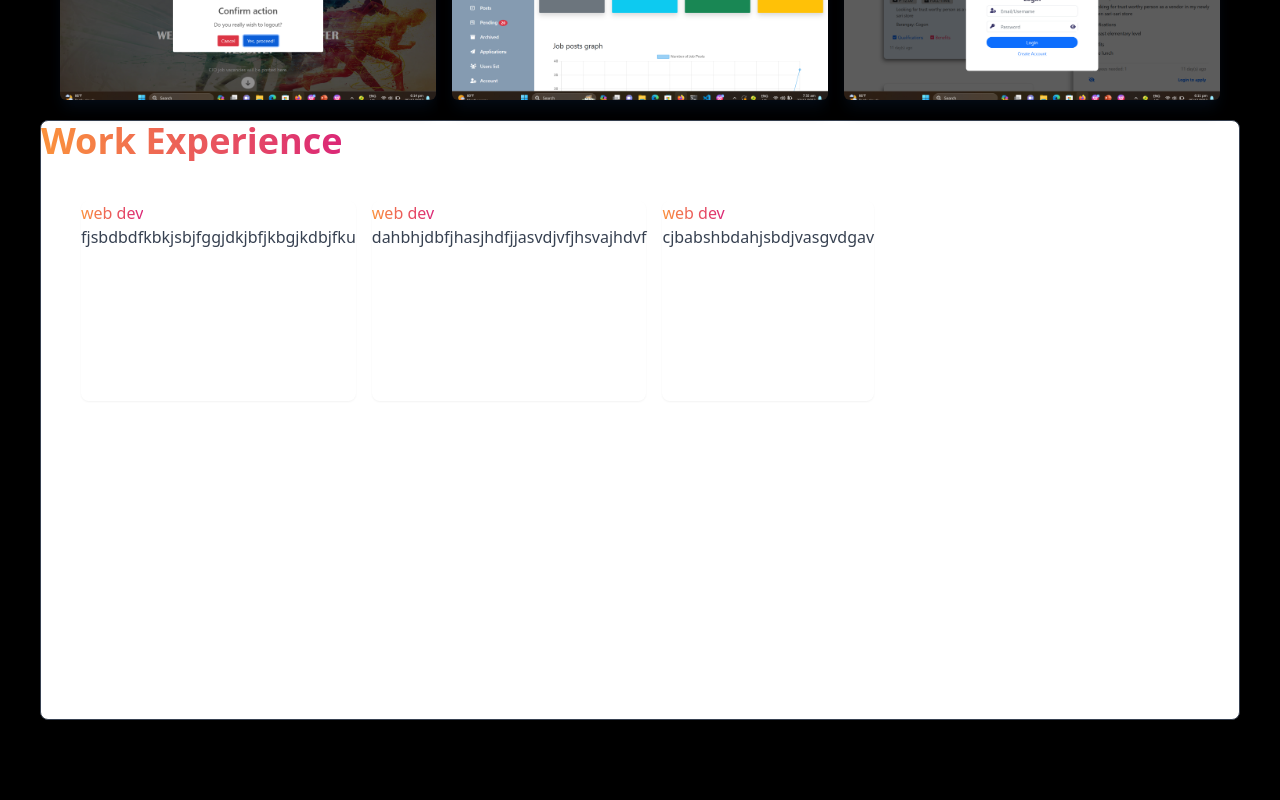
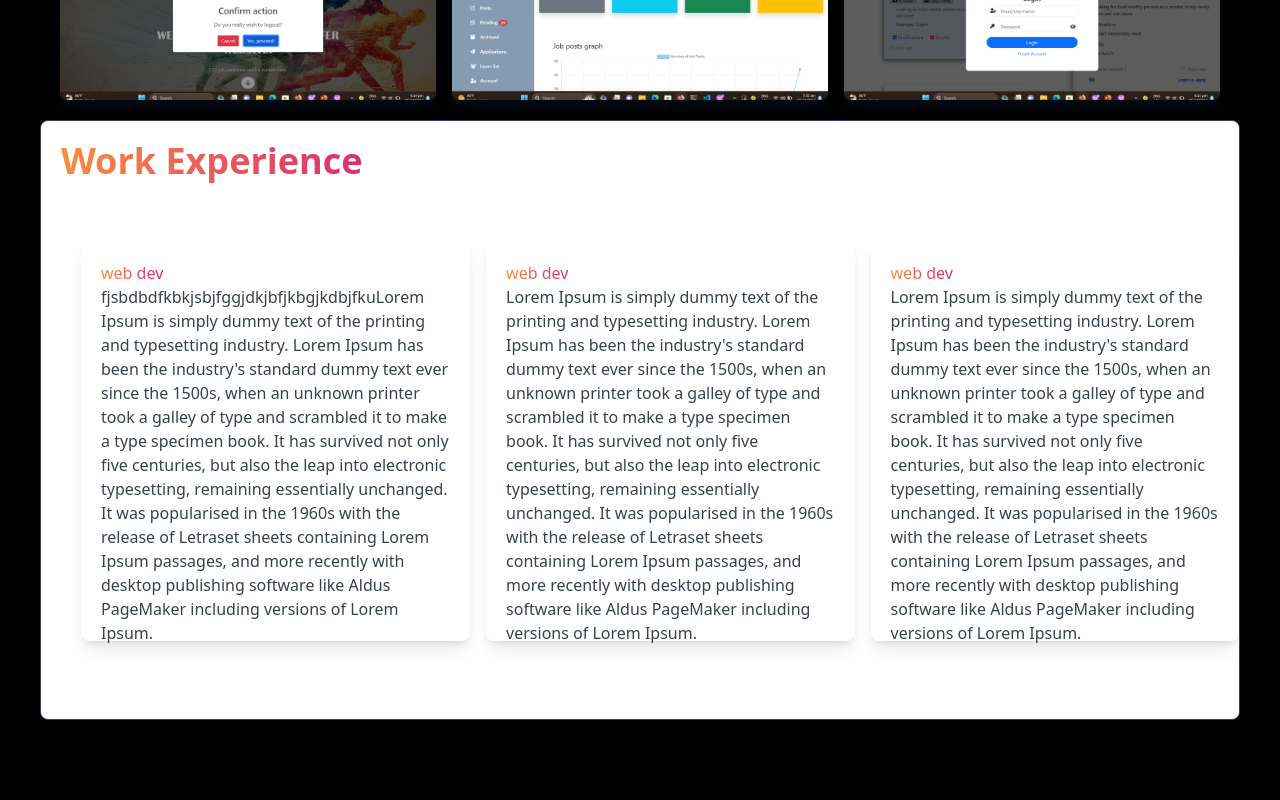
Before and after one commit to lenorcon/ReactPortfolio, a React (Create React App) app: page / in a window 1280 px wide. Shown: the part 1780-2580 px from the top of the page. Built offline with nearby package versions, Linux system fonts and the light colour scheme.

Commit message:
lenor's commit

```diff
--- a/src/components/experience.jsx
+++ b/src/components/experience.jsx
@@ -2,20 +2,20 @@ import React from 'react'
 
 const experience = () => {
   return (
-      <div className='border  border-gray-700 rounded-lg bg-white h-[600px] max-w-[1200px] mx-auto text-gray-700 items-center'>
-          <h1 className=' text-4xl font-bold primary-color item-center'> Work Experience</h1>
+      <div className='border  border-gray-700 rounded-lg bg-white h-[600px] max-w-[1200px] mx-auto text-gray-700 items-center sm:grid-cols-2 md:grid-cols-3' id='experience'>
+          <h1 className='p-5 text-4xl font-bold primary-color item-center'> Work Experience</h1>
           <div className=' ml-10 mt-10 flex grid-cols-2 gap-4 h-[200px] max-w-[1200px]'>
-            <div className='bg-red rounded-lg shadow-sm h-[200px] max-w-[400px] items-center'>
+            <div className='p-5 border-gray-700 rounded-lg shadow-lg h-[400px] max-w-[400px] items-center'>
                 <h1 className='primary-color text-center'>web dev</h1>
-                <p>fjsbdbdfkbkjsbjfggjdkjbfjkbgjkdbjfku</p>
+                <p>fjsbdbdfkbkjsbjfggjdkjbfjkbgjkdbjfkuLorem Ipsum is simply dummy text of the printing and typesetting industry. Lorem Ipsum has been the industry's standard dummy text ever since the 1500s, when an unknown printer took a galley of type and scrambled it to make a type specimen book. It has survived not only five centuries, but also the leap into electronic typesetting, remaining essentially unchanged. It was popularised in the 1960s with the release of Letraset sheets containing Lorem Ipsum passages, and more recently with desktop publishing software like Aldus PageMaker including versions of Lorem Ipsum.</p>
             </div>
-            <div className='bg-red rounded-lg shadow-sm h-[200px] max-w-[400px] items-center'>
+            <div className='p-5 bg-red rounded-lg shadow-lg h-[400px] max-w-[400px] items-center'>
                 <h1 className='primary-color text-center'>web dev</h1>
-                <p>dahbhjdbfjhasjhdfjjasvdjvfjhsvajhdvf</p>
+                <p>Lorem Ipsum is simply dummy text of the printing and typesetting industry. Lorem Ipsum has been the industry's standard dummy text ever since the 1500s, when an unknown printer took a galley of type and scrambled it to make a type specimen book. It has survived not only five centuries, but also the leap into electronic typesetting, remaining essentially unchanged. It was popularised in the 1960s with the release of Letraset sheets containing Lorem Ipsum passages, and more recently with desktop publishing software like Aldus PageMaker including versions of Lorem Ipsum.</p>
             </div>
-            <div className='bg-red rounded-lg shadow-sm h-[200px] max-w-[1200px] items-center'>
+            <div className='p-5 bg-red rounded-lg shadow-lg h-[400px] max-w-[1200px] items-center'>
                 <h1 className='primary-color text-center'>web dev</h1>
-                <p>cjbabshbdahjsbdjvasgvdgav</p>
+                <p>Lorem Ipsum is simply dummy text of the printing and typesetting industry. Lorem Ipsum has been the industry's standard dummy text ever since the 1500s, when an unknown printer took a galley of type and scrambled it to make a type specimen book. It has survived not only five centuries, but also the leap into electronic typesetting, remaining essentially unchanged. It was popularised in the 1960s with the release of Letraset sheets containing Lorem Ipsum passages, and more recently with desktop publishing software like Aldus PageMaker including versions of Lorem Ipsum.</p>
             </div>
           </div>
       </div>
--- a/src/components/navbar.jsx
+++ b/src/components/navbar.jsx
@@ -15,7 +15,9 @@ const Navbar = () => {
                 <ul className="hidden md:flex ">
                     <li className="p-5 hover:text-gray-700 font-bold"><a href="#about">About</a></li>
                     <li className="p-5 hover:text-gray-700 font-bold"><a href="#work">Work</a></li>
+                    <li className="p-5 hover:text-gray-700 font-bold"><a href="#experience">Experience</a></li>
                     <li className="p-5 hover:text-gray-700 font-bold"><a href="#contact">Contact</a></li>
+
                 </ul>
                 <div onClick={handleNav} className="block md:hidden mr-6">
                     {nav ? <AiOutlineClose size={20} /> : <AiOutlineMenu size={20} />}
@@ -26,9 +28,9 @@ const Navbar = () => {
                                      : 'fixed left-[-100%]'}>
                 <h1 className="text-3xl primary-color m-4">Lenorcon</h1>
                 <ul className="p-8 text-2xl">
-                    <li className="p-2 hover:text-gray-700"><a href="#home">Home</a></li>
-                    <li className="p-2 hover:text-gray-700"><a href="#about">About</a></li>
-                    <li className="p-2 hover:text-gray-700"><a href="#work">Work</a></li>
+                <li className="p-2 hover:text-gray-700"><a href="#work">Work</a></li>
+                <li className="p-2 hover:text-gray-700"><a href="#about">About</a></li>
+                <li className="p-2 hover:text-gray-700"><a href="#experience">Experience</a></li>
                 </ul>
             </div>
         </div>
```
